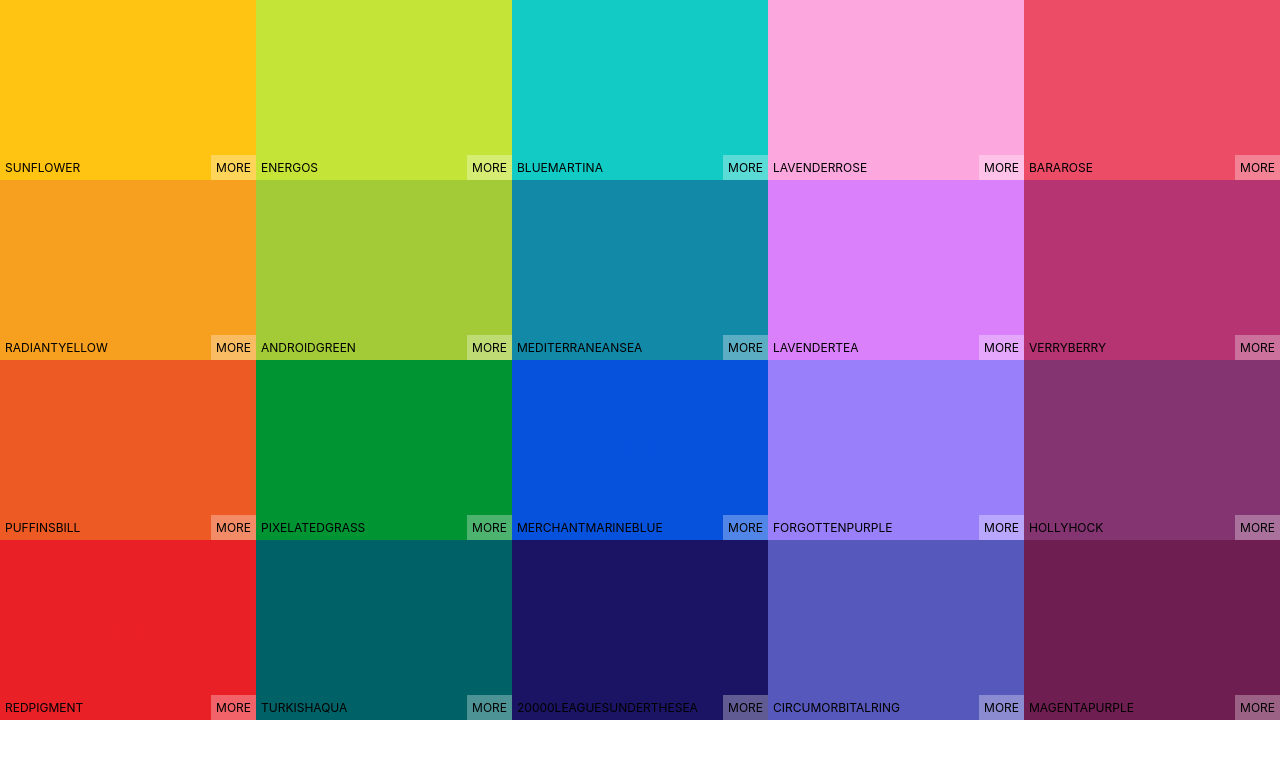
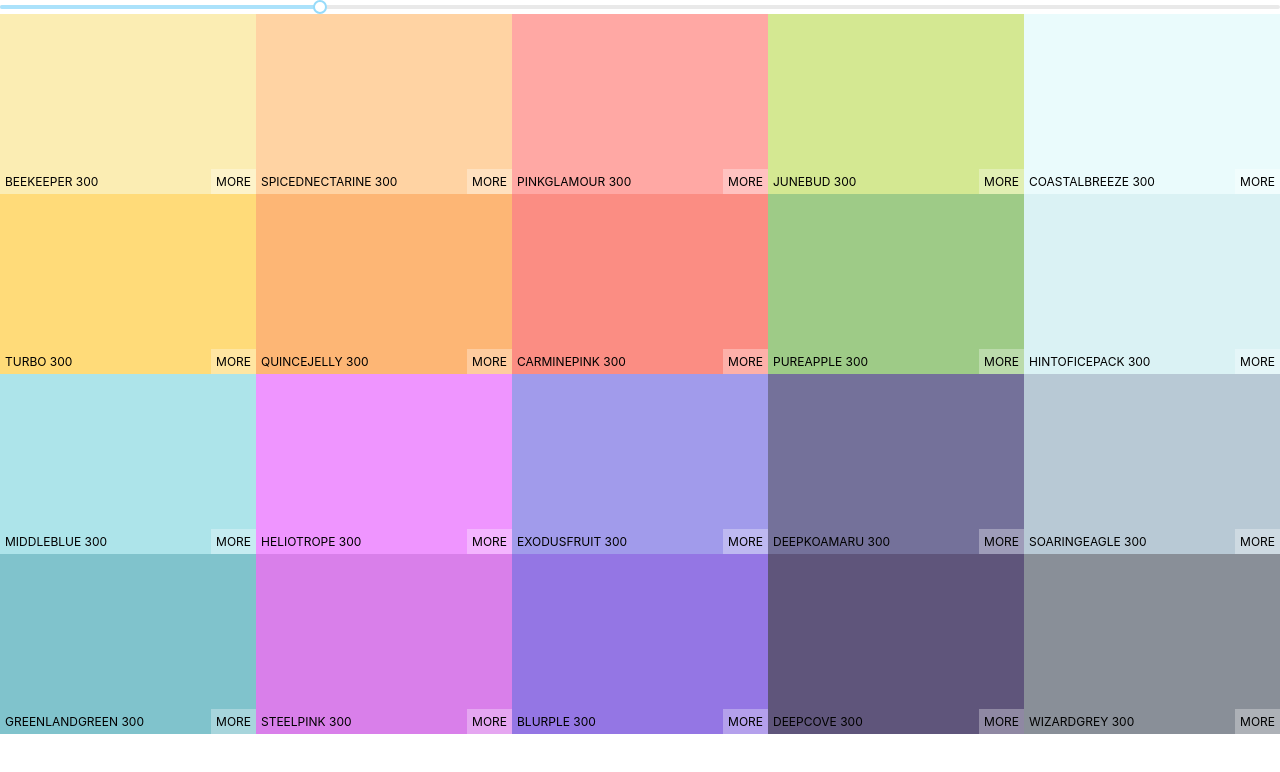
Before and after one commit to mluna-again/react-colors-app, a React (Create React App) app: page / in a window 1280 px wide. Shown: the top 772 px of the page. Built offline with nearby package versions, Linux system fonts and the light colour scheme.

Commit message:
Add slider

```diff
--- a/package.json
+++ b/package.json
@@ -6,7 +6,9 @@
     "@testing-library/jest-dom": "^4.2.4",
     "@testing-library/react": "^9.3.2",
     "@testing-library/user-event": "^7.1.2",
+    "chroma-js": "^2.1.0",
     "framer-motion": "^1.11.0",
+    "rc-slider": "^9.3.0",
     "react": "^16.13.1",
     "react-copy-to-clipboard": "^5.0.2",
     "react-dom": "^16.13.1",
--- a/src/App.js
+++ b/src/App.js
@@ -2,11 +2,12 @@
 
 import Palette from "./components/Palette";
 import seedColors from "./seedColors";
+import { generatePalette } from "./colorHelpers";
 
 function App() {
   return (
     <div className="App">
-      <Palette {...seedColors[2]} />
+      <Palette palette={generatePalette(seedColors[4])} />
     </div>
   );
 }
--- /dev/null
+++ b/src/colorHelpers.js
@@ -0,0 +1,40 @@
+import chroma from "chroma-js";
+const levels = [50, 100, 200, 300, 400, 500, 600, 700, 800, 900];
+
+function generatePalette(starterPalette) {
+  let newPalette = {
+    paletteName: starterPalette.paletteName,
+    id: starterPalette.id,
+    emoji: starterPalette.emoji,
+    colors: {},
+  };
+  for (let level of levels) {
+    newPalette.colors[level] = [];
+  }
+  for (let color of starterPalette.colors) {
+    let scale = getScale(color.color, 10).reverse();
+    for (let i in scale) {
+      newPalette.colors[levels[i]].push({
+        name: `${color.name} ${levels[i]}`,
+        id: color.name.toLowerCase().replace(/ /g, "-"),
+        hex: scale[i],
+        rgb: chroma(scale[i]).css(),
+        rgba: chroma(scale[i])
+          .css()
+          .replace("rgb", "rgba")
+          .replace(")", ",1.0)"),
+      });
+    }
+  }
+  return newPalette;
+}
+function getRange(hexColor) {
+  const end = "#fff";
+  return [chroma(hexColor).darken(1.4).hex(), hexColor, end];
+}
+
+function getScale(hexColor, numberOfColors) {
+  return chroma.scale(getRange(hexColor)).mode("lab").colors(numberOfColors);
+}
+
+export { generatePalette };
--- a/src/components/ColorBox.css
+++ b/src/components/ColorBox.css
@@ -55,7 +55,7 @@
   position: absolute;
   top: 0;
   left: 0;
-  transform: scale(0.1);
+  transform: scale(0);
   z-index: 0;
   transform-origin: center;
 }
--- a/src/components/Palette.js
+++ b/src/components/Palette.js
@@ -1,15 +1,34 @@
 import React, { Component } from "react";
+import Slider from "rc-slider";
+import "rc-slider/assets/index.css";
+
 import ColorBox from "./ColorBox";
 import "./Palette.css";
 
 export default class Palette extends Component {
+  state = {
+    level: 300,
+  };
+
+  handleChange = (level) => {
+    this.setState({ level });
+  };
+
   render() {
-    const colorBoxes = this.props.colors.map((color) => (
-      <ColorBox color={color.color} name={color.name} />
+    const colors = this.props.palette.colors[this.state.level];
+    const colorBoxes = colors.map((color) => (
+      <ColorBox color={color.hex} name={color.name} />
     ));
 
     return (
       <div className="Palette">
+        <Slider
+          defaultValue={this.state.level}
+          min={100}
+          max={900}
+          step={100}
+          onAfterChange={this.handleChange}
+        />
         {/* Navbar */}
         <div className="Palette-colors">{colorBoxes}</div>
         {/* Footer */}
```
Also changed, not shown: 1 other file (tests, documents, lock files or other folders).
